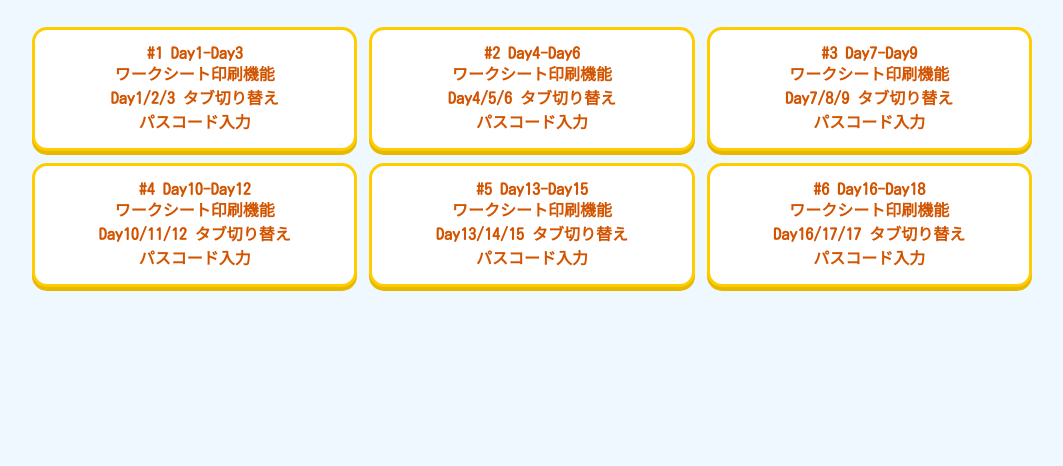
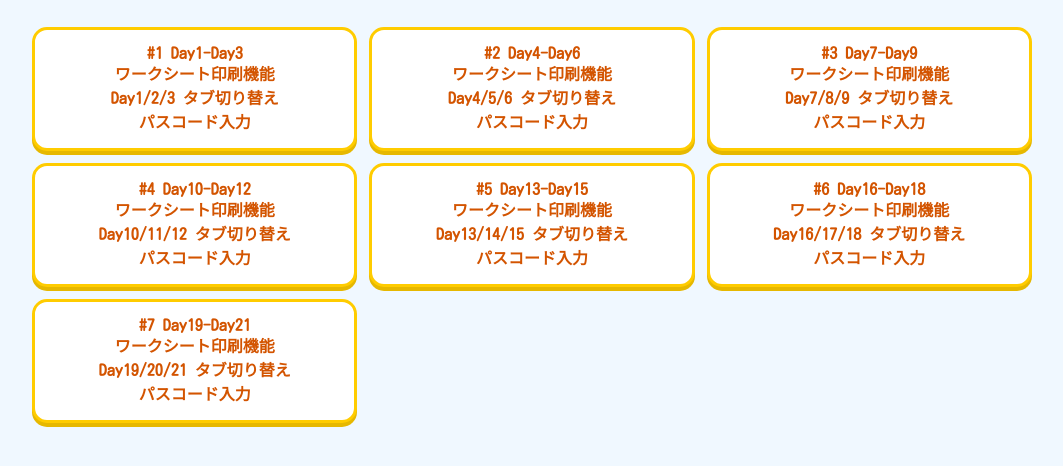
Before and after one commit to EigoStudio/Eiken-Pre1-Vocabulary-Practice, a plain HTML site: page index.html in a window 1280 px wide. Shown: the part 82-548 px from the top of the page, without its empty margins (108-1171 px from the left). Drawn offline with Linux system fonts and the light colour scheme.

Commit message:
Update index.html

```diff
--- a/index.html
+++ b/index.html
@@ -103,7 +103,13 @@ Day13/14/15 タブ切り替え<br>
 
         <li><a href="Eiken-Pre1-Vocabulary-Practice_6.html">#6 Day16-Day18<br>
 ワークシート印刷機能<br>
-Day16/17/17 タブ切り替え<br>
+Day16/17/18 タブ切り替え<br>
+パスコード入力
+        </a></li>
+
+        <li><a href="Eiken-Pre1-Vocabulary-Practice_7.html">#7 Day19-Day21<br>
+ワークシート印刷機能<br>
+Day19/20/21 タブ切り替え<br>
 パスコード入力
         </a></li>
 
```
